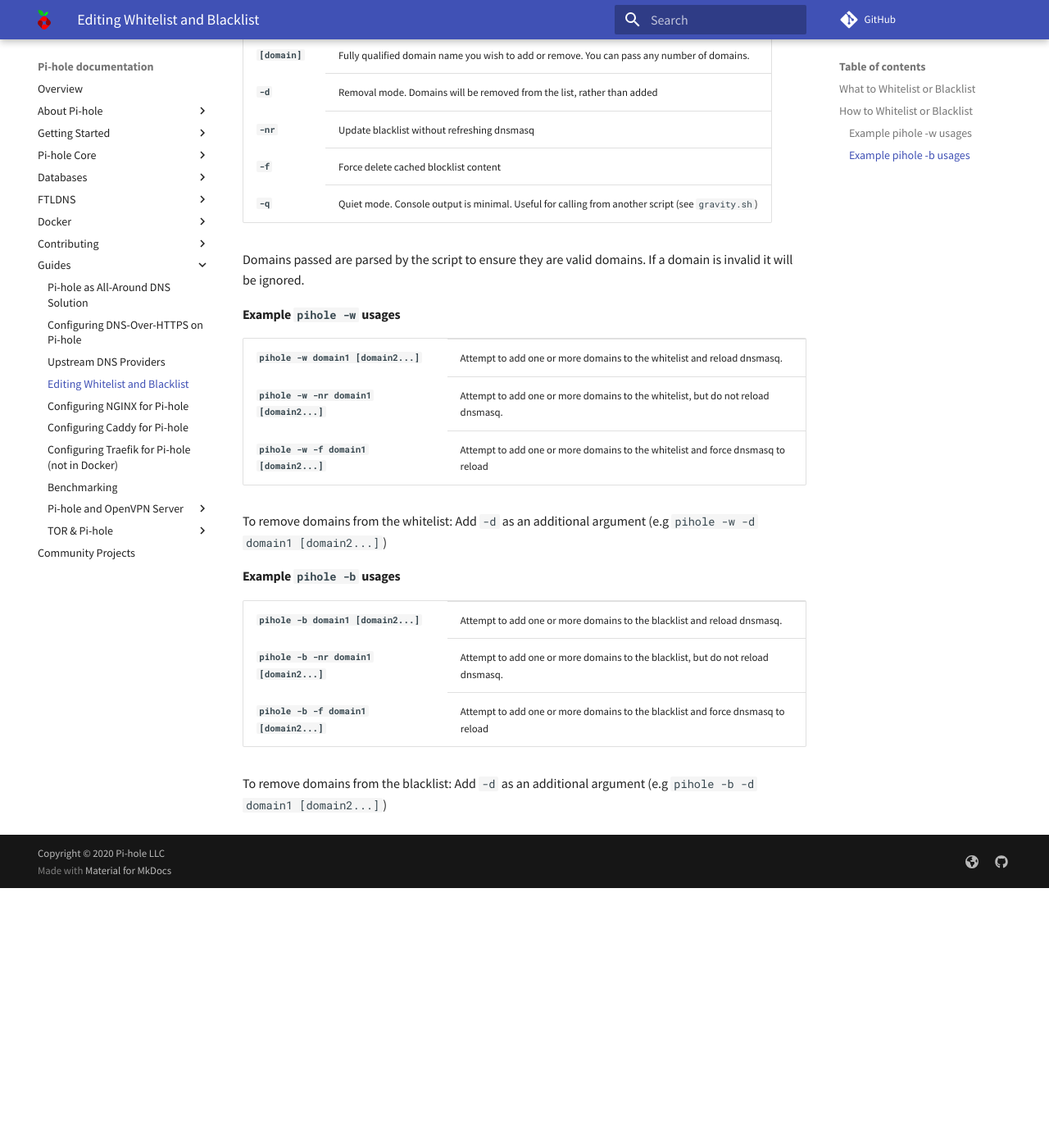
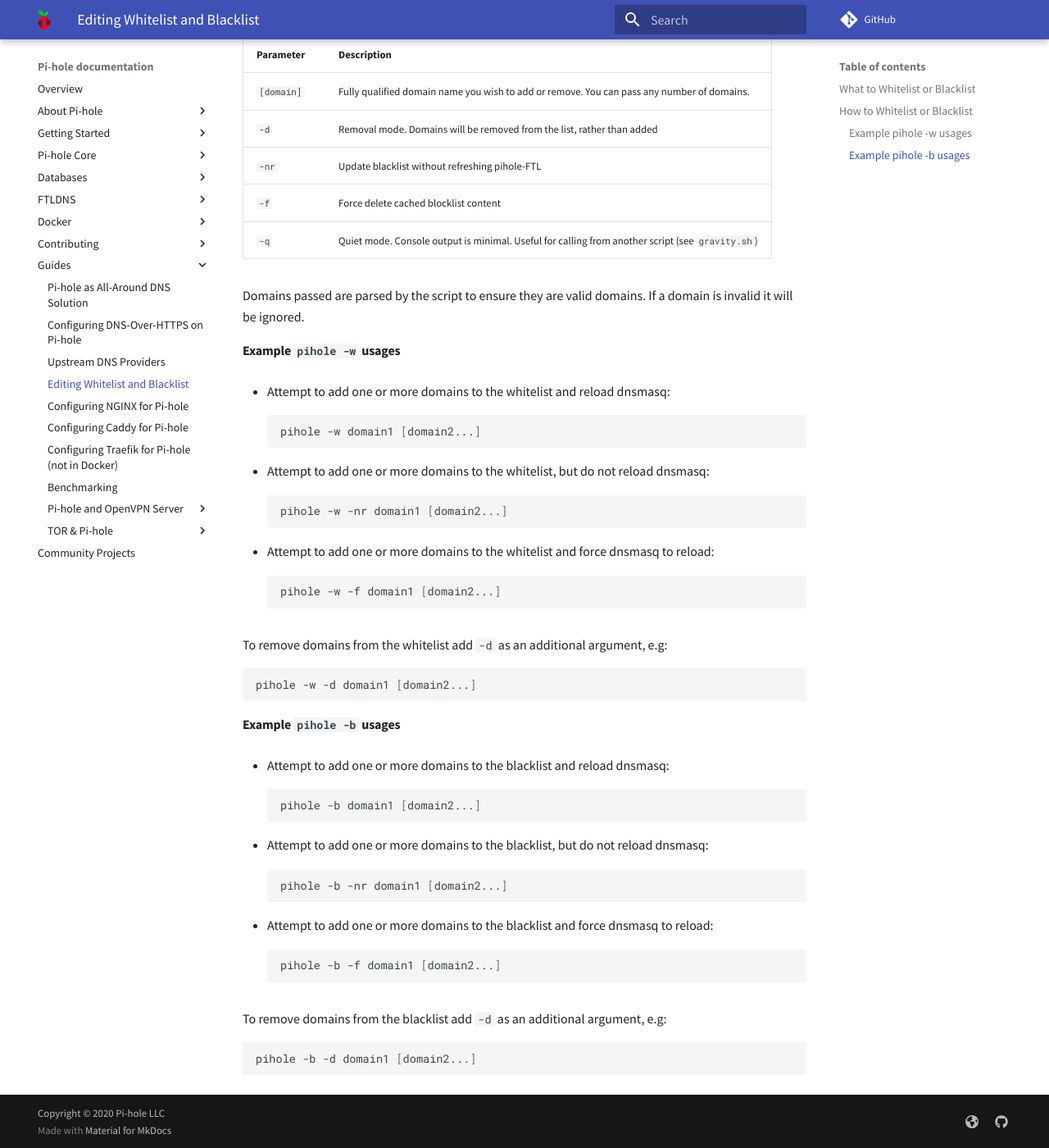
Before and after one commit to pi-hole/docs, an MkDocs documentation site: the page built from docs/guides/whitelist-blacklist.md, in a window 1280 px wide and 1400 px high, scrolled down 437 px. Shown: the whole window at 82% size. Built offline with MkDocs 1.6.1 and Material for MkDocs 9.7.7, drawn with Linux system fonts in a browser that asks for light colours; comment, search, counter and statistics services are not loaded; before the commit the page ends 1520 px from its top, so only the background shows below that.

Commit message:
Remove HTML tables

````diff
--- a/docs/guides/whitelist-blacklist.md
+++ b/docs/guides/whitelist-blacklist.md
@@ -10,73 +10,64 @@
 
 Each script accepts the following parameters:
 
-<table>
-  <tbody>
-      <tr>
-         <th><code>[domain]</code></th>
-         <td>Fully qualified domain name you wish to add or remove. You can pass any number of domains.</td>
-      </tr>
-      <tr>
-         <th><code>-d</code></th>
-         <td>Removal mode. Domains will be removed from the list, rather than added</td>
-      </tr>
-      <tr>
-         <th><code>-nr</code></th>
-         <td>Update blacklist without refreshing dnsmasq</td>
-      </tr>
-      <tr>
-         <th><code>-f</code></th>
-         <td>Force delete cached blocklist content</td>
-      </tr>
-      <tr>
-         <th><code>-q</code></th>
-         <td>Quiet mode. Console output is minimal. Useful for calling from another script (see <code>gravity.sh</code>)</td>
-      </tr>
-   </tbody>
-</table>
+| Parameter  | Description                                                                                      |
+|------------|--------------------------------------------------------------------------------------------------|
+| `[domain]` | Fully qualified domain name you wish to add or remove. You can pass any number of domains.       |
+| `-d`       | Removal mode. Domains will be removed from the list, rather than added                           |
+| `-nr`      | Update blacklist without refreshing pihole-FTL                                                   |
+| `-f`       | Force delete cached blocklist content                                                            |
+| `-q`       | Quiet mode. Console output is minimal. Useful for calling from another script (see `gravity.sh`) |
 
 Domains passed are parsed by the script to ensure they are valid domains. If a domain is invalid it will be ignored.
 
 #### Example `pihole -w` usages
 
-<table>
-  <tbody>
-      <tr>
-         <th><code>pihole -w domain1 [domain2...]</code></th>
-         <td>Attempt to add one or more domains to the whitelist and reload dnsmasq.</td>
-      </tr>
-      <tr>
-         <th><code>pihole -w -nr domain1 [domain2...]</code></th>
-         <td>Attempt to add one or more domains to the whitelist, but do not reload dnsmasq.</td>
-      </tr>
-      <tr>
-         <th><code>pihole -w -f domain1 [domain2...]</code></th>
-         <td>Attempt to add one or more domains to the whitelist and force dnsmasq to reload</td>
-      </tr>
-   </tbody>
-</table>
+* Attempt to add one or more domains to the whitelist and reload dnsmasq:
 
-To remove domains from the whitelist:
-Add `-d` as an additional argument (e.g `pihole -w -d domain1 [domain2...]`)
+    ```bash
+    pihole -w domain1 [domain2...]
+    ```
+
+* Attempt to add one or more domains to the whitelist, but do not reload dnsmasq:
+
+    ```bash
+    pihole -w -nr domain1 [domain2...]
+    ```
+
+* Attempt to add one or more domains to the whitelist and force dnsmasq to reload:
+
+    ```bash
+    pihole -w -f domain1 [domain2...]
+    ```
+
+To remove domains from the whitelist add `-d` as an additional argument, e.g:
+
+```bash
+pihole -w -d domain1 [domain2...]
+```
 
 #### Example `pihole -b` usages
 
-<table>
-  <tbody>
-      <tr>
-         <th><code>pihole -b domain1 [domain2...]</code></th>
-         <td>Attempt to add one or more domains to the blacklist and reload dnsmasq.</td>
-      </tr>
-      <tr>
-         <th><code>pihole -b -nr domain1 [domain2...]</code></th>
-         <td>Attempt to add one or more domains to the blacklist, but do not reload dnsmasq.</td>
-      </tr>
-      <tr>
-         <th><code>pihole -b -f domain1 [domain2...]</code></th>
-         <td>Attempt to add one or more domains to the blacklist and force dnsmasq to reload</td>
-      </tr>
-   </tbody>
-</table>
+* Attempt to add one or more domains to the blacklist and reload dnsmasq:
 
-To remove domains from the blacklist:
-Add `-d` as an additional argument (e.g `pihole -b -d domain1 [domain2...]`)
+    ```bash
+    pihole -b domain1 [domain2...]
+    ```
+
+* Attempt to add one or more domains to the blacklist, but do not reload dnsmasq:
+
+    ```bash
+    pihole -b -nr domain1 [domain2...]
+    ```
+
+* Attempt to add one or more domains to the blacklist and force dnsmasq to reload:
+
+    ```bash
+    pihole -b -f domain1 [domain2...]
+    ```
+
+To remove domains from the blacklist add `-d` as an additional argument, e.g:
+
+```bash
+pihole -b -d domain1 [domain2...]
+```
````
Also changed, not shown: .markdownlint.json.
